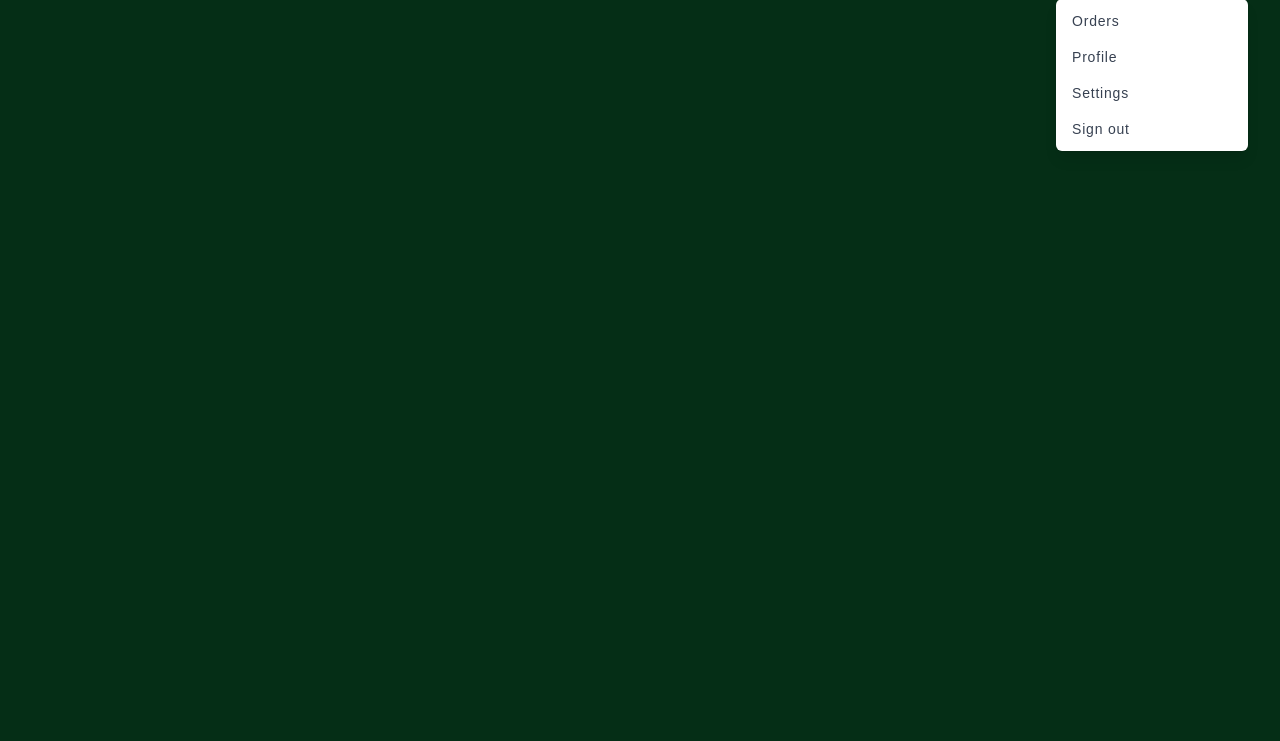
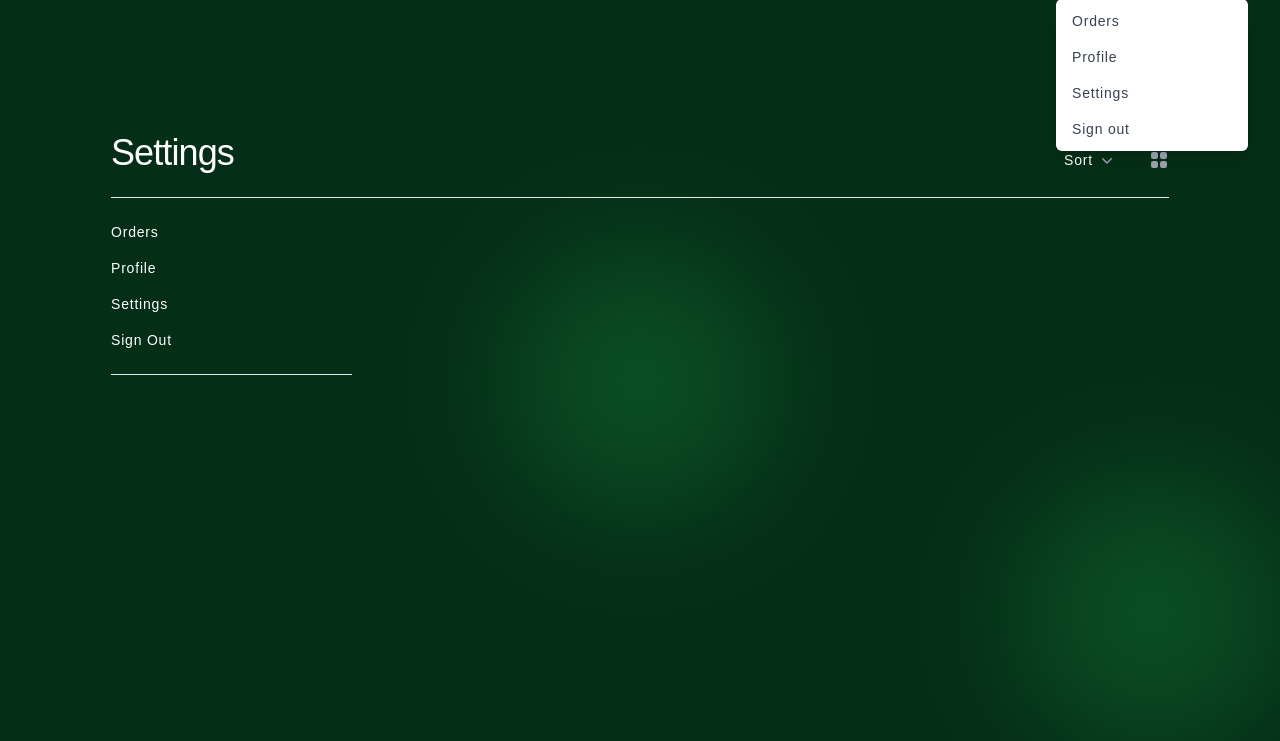
Before and after one commit to xuzmocode4-325/ecommerce-website, a Django app: page /account/settings in a window 1280 px wide. Shown: the part 59-800 px from the top of the page. Run offline with Django 5.2, Linux system fonts and the light colour scheme; a user stored in the database is signed in; parts of the project's set-up code (start-up, migrations or seed data) failed here and were passed over; some libraries are stand-ins or nearby versions; some web fonts are replaced.

Commit message:
add profile settings page

```diff
--- a/account/templates/account/settings.html
+++ b/account/templates/account/settings.html
@@ -3,7 +3,39 @@
 
 {% block contents %}
 {% include 'includes/main-navbar.html'%}
-<section id="home" class="relative min-h-[90vh] justify-center">
+<section id="home" class="relative min-h-[90vh] mt-20">
+    <div class="container">
+        <!-- blob 1 -->
+        <div class="w-64 h-64 bg-green-700 rounded-full blur-3xl -z-10 opacity-40 absolute top-1/2 left-1/2
+        transform -translate-x-1/2 -translate-y-1/2">
+        </div>
+        <!-- blob 2 -->
+        <div class="w-64 h-64 bg-green-700 rounded-full blur-3xl -z-10 opacity-40 absolute
+        transform right-0 bottom-0">
+        </div>
+        <!-- main content -->
+        <div class="bg-none text-white w-full">
+            <div class="mx-auto max-w-7xl px-4 sm:px-6 lg:px-8">
+
+                {% include 'includes/subheader.html' with title="Settings" %}
+                <div aria-labelledby="products-heading" class="pb-12 pt-6">
+                    <h2 id="products-heading" class="sr-only">Settings</h2>
+
+                    <div class="grid grid-cols-1 gap-x-8 gap-y-10 lg:grid-cols-4">
+                        <!-- Filters -->
+                        {% include 'account/includes/elements/sidebar-nav-links.html' %}
+                        <!-- Product grid -->
+                        <div class="lg:col-span-3">
+                            <div class="grid grid-cols grid-cols-1 lg:grid-cols-2 xl:grid-cols-3
+                            text-center gap-4 transition-all duration-300">
+                                <!-- Loop through blog post and include the post template -->
+                            </div>
+                        </div>
+                    </div>
+                </div>
+            </div>
+        </div>
+    </div>
 </section>
 
 {% endblock %}
```
